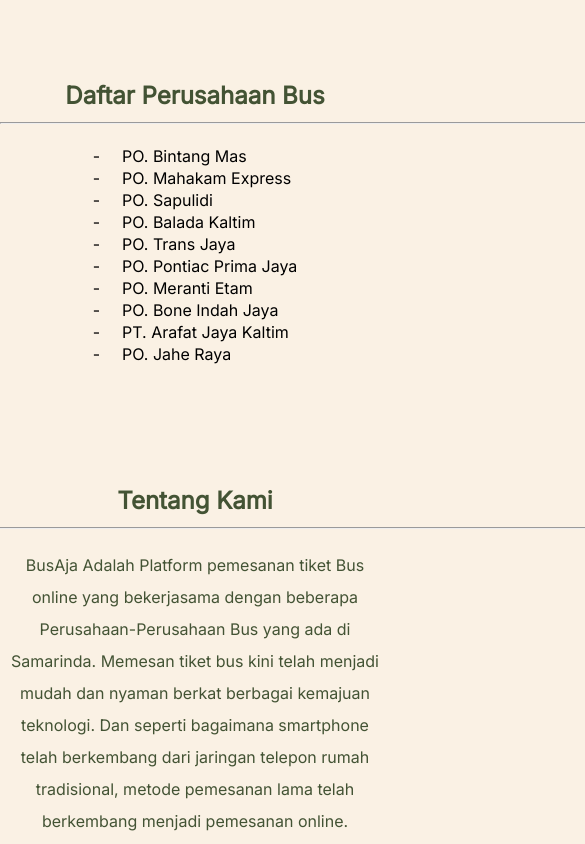
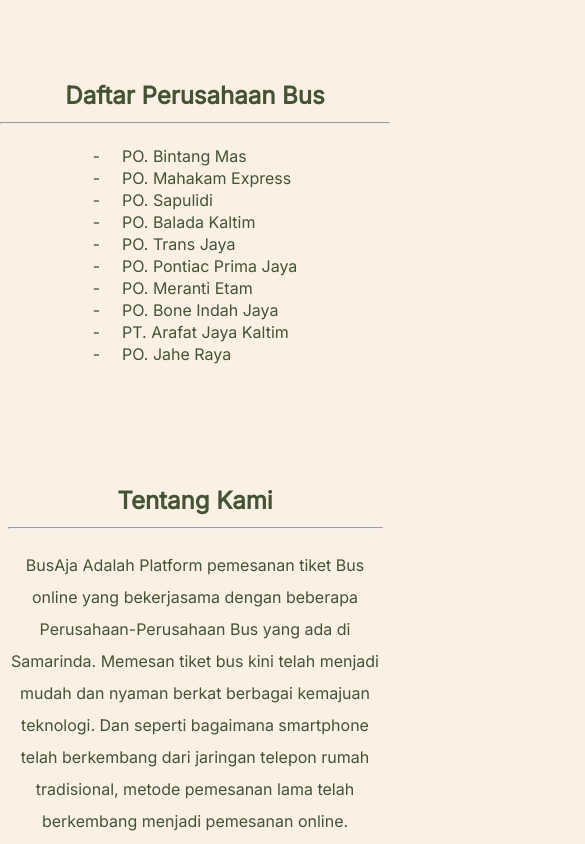
Before and after one commit to Feerse/BusAja, a plain HTML site: page index.html in a window 390 px wide. Shown: the part 3280-4124 px from the top of the page, 585 px wide, since content can reach past the window. Drawn offline with Linux system fonts and the light colour scheme; a web font is replaced by a local one.

Commit message:
fix width on mobile

```diff
--- a/style.css
+++ b/style.css
@@ -5,6 +5,7 @@ body {
 	margin: 0;
 	box-sizing: border-box;
 	font-family: Inter;
+	/* border: 2px greenyellow solid; */
 }
 
 .wrapper {
@@ -454,6 +455,7 @@ input[type='submit']:hover {
 }
 
 .daftar-bus .tiket-bus table {
+	color: var(--black);
 	display: flex;
 	align-items: center;
 	flex-direction: column;
@@ -534,4 +536,12 @@ footer {
 	form {
 		width: auto;
 	}
+
+	.tiket-bus hr {
+		width: unset;
+	}
+
+	.sosmed p {
+		content-visibility: hidden;
+	}
 }
```
